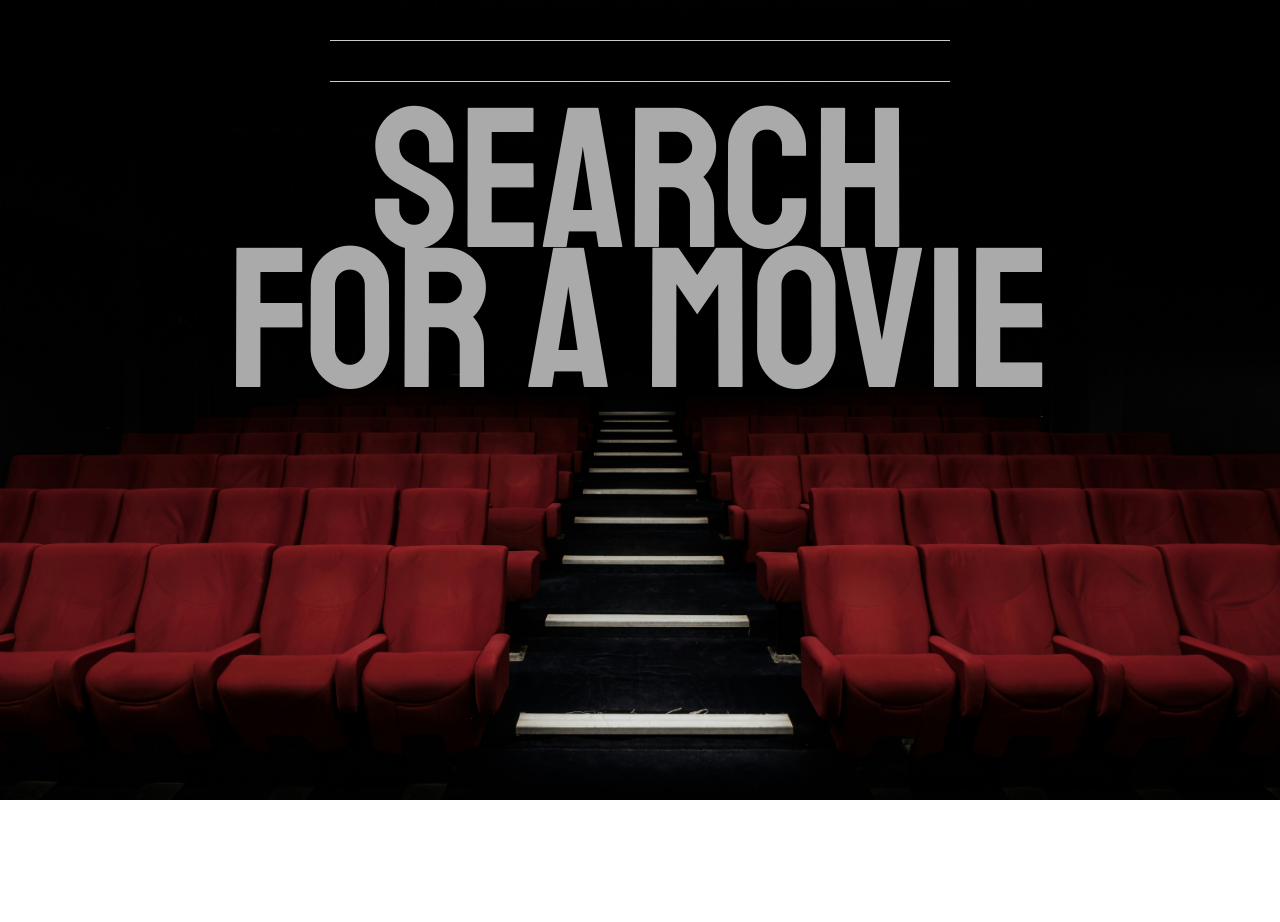
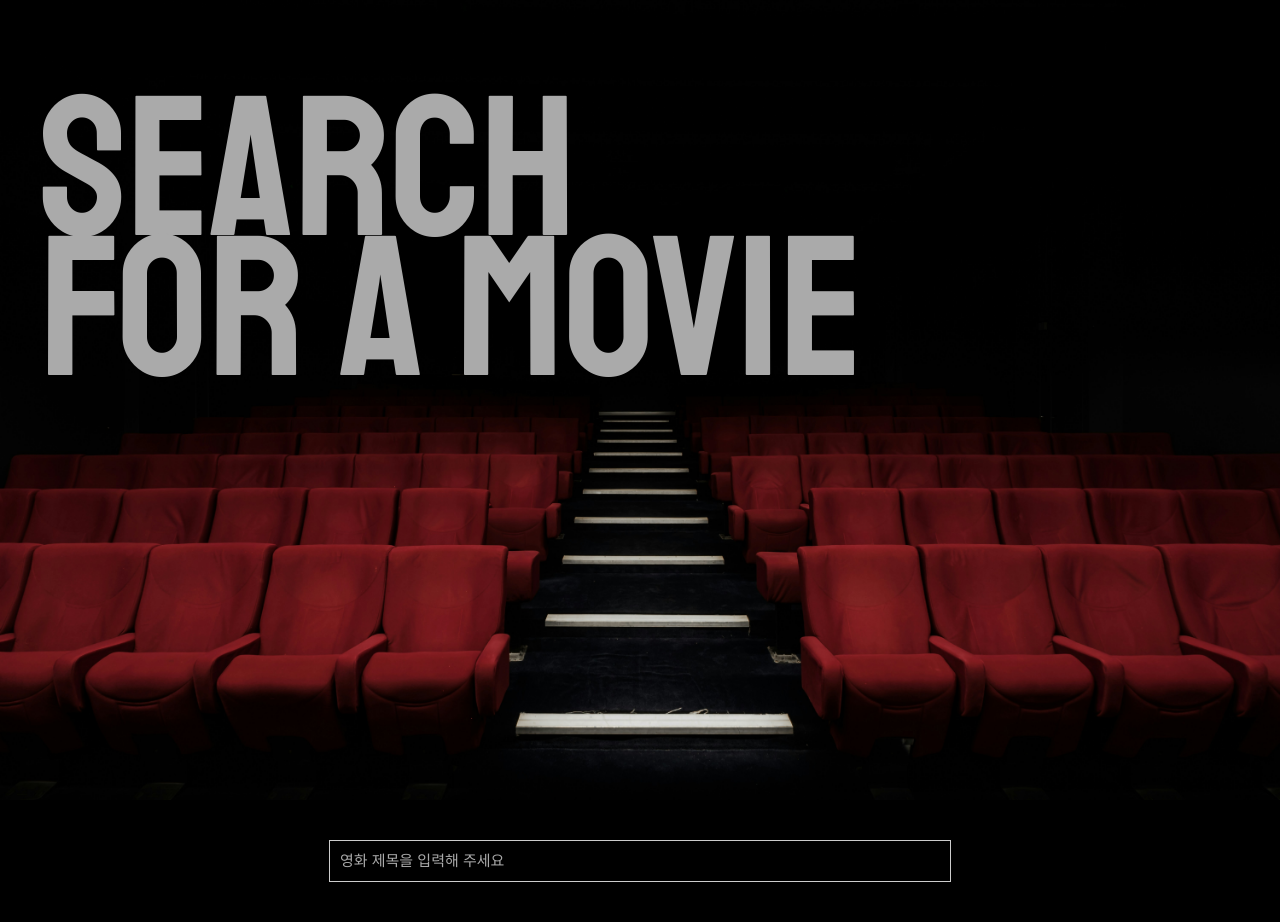
Before and after one commit to PureunKang/sparta-miniproject-searching-for-a-movie-list, a plain HTML site: page index.html in a window 1280 px wide. Before the commit the page ends 800 px from the top, so only its background shows below. Drawn offline with nearby package versions, Linux system fonts and the light colour scheme; no server answers; a web font is replaced by a local one.

Commit message:
design : 레이아웃 수정

```diff
--- a/index.html
+++ b/index.html
@@ -28,14 +28,14 @@
   <body>
     <script src="https://cdn.jsdelivr.net/npm/axios/dist/axios.min.js"></script>
     <header>
+      <div class="title">Search<br />for a Movie</div>
+    </header>
+    <main>
       <div class="search-field">
         <input type="text" placeholder="영화 제목을 입력해 주세요" />
       </div>
-      <div class="title">
-        <div>Search<br />for a Movie</div>
-      </div>
-    </header>
-    <main></main>
+      <div class="card-container"></div>
+    </main>
     <footer></footer>
   </body>
 </html>
--- a/javasc.js
+++ b/javasc.js
@@ -19,7 +19,7 @@ fetch(
 
     const movies = res.results;
 
-    const main = document.querySelector("main");
+    const cardContainer = document.querySelector(".card-container");
 
     movies.forEach((movie) => {
       const movieCard = document.createElement("div");
@@ -30,7 +30,7 @@ fetch(
         <h2>${movie.original_title}</h2>
       `;
 
-      main.appendChild(movieCard);
+      cardContainer.appendChild(movieCard);
     });
   })
   .catch((err) => console.error(err));
--- a/style.css
+++ b/style.css
@@ -1,7 +1,6 @@
 * {
   margin: 0;
   padding: 0;
-
   color: white;
   font-family: Pretendard, sans-serif;
 }
@@ -12,15 +11,35 @@ header {
   background-repeat: no-repeat;
   background-position: center;
   height: 100vh;
+  display: flex;
+  align-items: flex-start;
+}
+
+.title {
+  font-family: "Staatliches", serif;
+  font-weight: 400;
+  font-size: 200px;
+  font-style: normal;
+  text-align: left;
+  line-height: 0.7;
+  color: #aaa;
+  margin: 100px 40px;
+}
+
+main {
+  background-color: black;
+  text-align: center;
+  font-size: 10px;
 }
 
 .search-field {
   text-align: center;
+  width: 100%;
 }
 
 .search-field input {
   background-color: transparent;
-  border-width: 1px 0;
+  border-width: 1px;
   border-style: solid;
   border-color: #ccc;
   width: 600px;
@@ -28,47 +47,23 @@ header {
   color: #ccc;
   padding: 10px;
   margin-top: 40px;
-  margin-bottom: 10px;
+  margin-bottom: 40px;
   outline: none;
+}
+
+.search-field input::placeholder {
+  font-size: 15px;
+  color: #aaa;
 }
 
 .search-field input:focus {
   border-color: #b81d24;
-  border-width: 1px;
 }
 
-.search-field input::placeholder {
-  opacity: 0;
-  transition: opacity 0.3s ease;
-}
-
-.search-field input:focus::placeholder {
-  opacity: 1;
-  color: #aaa;
-  font-size: 14px;
-}
-
-.title {
-  font-family: "Staatliches", serif;
-  font-weight: 400;
-  font-style: normal;
-  text-align: center;
-  margin-top: 20px;
-}
-
-.title div {
-  font-family: "Staatliches", serif;
-  font-size: 200px;
-  line-height: 0.7;
-  color: #aaa;
-}
-
-main {
-  background-color: black;
+.card-container {
   display: flex;
-  text-align: center;
   flex-wrap: wrap;
-  font-size: 10px;
+  justify-content: center;
 }
 
 .movie-card img {
```
